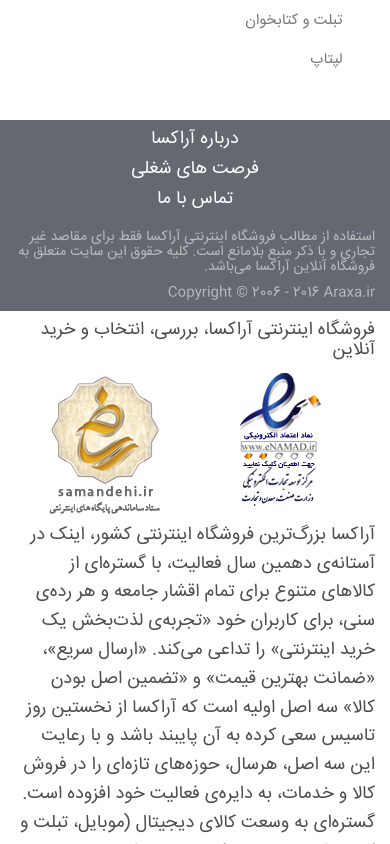
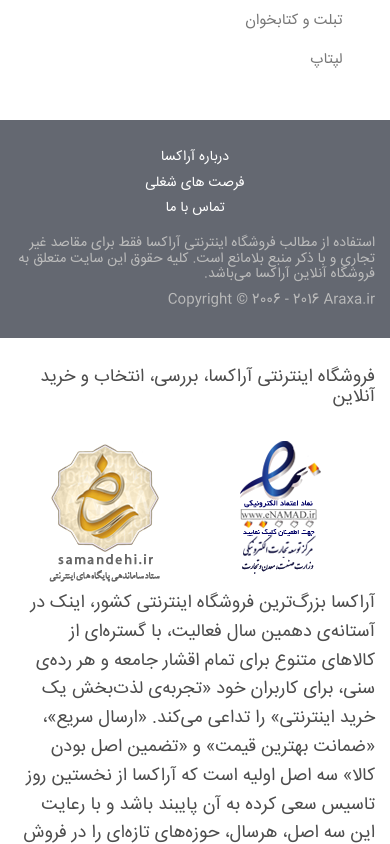
Before and after one commit to kiaksarg/araxa-template, a plain HTML site: page src/index.html in a window 390 px wide. Shown: the part 3360-4204 px from the top of the page. Drawn offline with Linux system fonts and the light colour scheme.

Commit message:
footer responsive complete

```diff
--- a/src/common/css/style.css
+++ b/src/common/css/style.css
@@ -157,6 +157,7 @@ a:hover {
 .footer-panel4 {
     background-color: #646871;
     color: #bbb;
+    padding: 20px 0px;
 }
 
 .footer-panel4 a {
@@ -171,6 +172,7 @@ a:hover {
 
 .footer-panel5 {
     background-color: #fff;
+    padding: 20px 0px;
 }
 
 .text-multi-row {
--- a/src/index.html
+++ b/src/index.html
@@ -405,17 +405,17 @@
                     <div class="row footer-panel4-links">
                         <div class="col-md-2 col-md-offset-1 col-sm-2 col-sm-offset-1">
                             <a class="white-link" href="#">
-                                <h4>درباره آراکسا</h4>
+                                <h5>درباره آراکسا</h5>
                             </a>
                         </div>
                         <div class="col-md-2 col-sm-2">
                             <a class="white-link" href="#">
-                                <h4>فرصت های شغلی</h4>
+                                <h5>فرصت های شغلی</h5>
                             </a>
                         </div>
                         <div class="col-md-2 col-sm-2">
                             <a class="white-link" href="#">
-                                <h4>تماس با ما</h4>
+                                <h5>تماس با ما</h5>
                             </a>
                         </div>
                     </div>
@@ -439,6 +439,7 @@
                     <div class="row">
                         <div class="col-md-6 col-md-offset-1">
                             <h4>فروشگاه اینترنتی آراکسا، بررسی، انتخاب و خرید آنلاین</h4>
+                            <br>
                         </div>
                     </div>
                     <div class="row">
```
